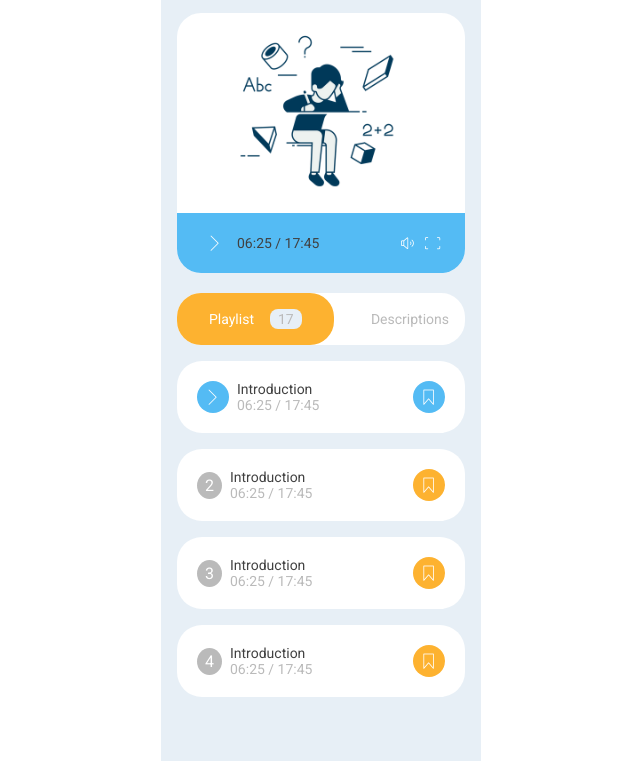
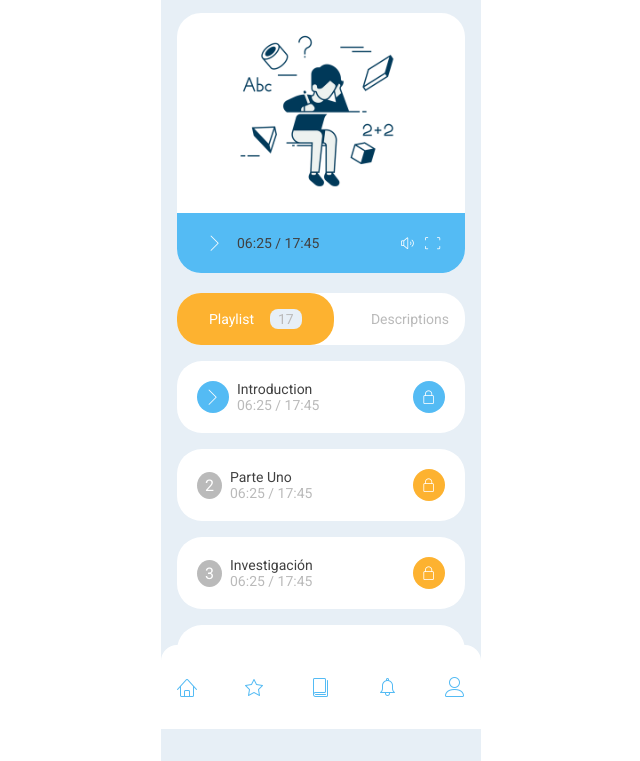
Before and after one commit to juancotera/YachayGoApp, a plain HTML site: page course.html in a window 1280 px wide. Shown: the part 71-832 px from the top of the page, without its empty margins (319-959 px from the left). Drawn offline with Linux system fonts and the light colour scheme; a web font is replaced by a local one.

Commit message:
menu bottom fixed

```diff
--- a/catalog.css
+++ b/catalog.css
@@ -248,3 +248,32 @@ a {
   font-size: 12px;
   color: var(--White)
 }
+
+/*MENU*/
+
+.menu {
+  position: fixed;
+  bottom: 0;
+  background: var(--White);
+  min-width: 320px;
+  border-radius: 16px 16px 0 0;
+}
+
+.menu-container {
+  display: flex;
+  justify-content: space-between;
+  padding: 32px 16px;
+}
+
+.menu-container li {
+  color: var(--LightBlue);
+  font-size: 20px;
+}
+
+.menu-container li:hover {
+  background: var(--LightBlue);
+  color: var(--White);
+  padding: 8px;
+  border-radius: 4px;
+  transition: .5s;
+}
--- a/course.css
+++ b/course.css
@@ -193,6 +193,8 @@ a {
 .cap {
   margin-block: 16px;
   margin-inline: 16px;
+  overflow-y: scroll;
+  max-height: 330px;
 }
 
 .cap-container {
@@ -242,3 +244,32 @@ a {
 .reproduction_details span {
   color: var(--Gray);
 }
+
+/*MENU*/
+
+.menu {
+  position: fixed;
+  bottom: 0;
+  background: var(--White);
+  min-width: 320px;
+  border-radius: 16px 16px 0 0;
+}
+
+.menu-container {
+  display: flex;
+  justify-content: space-between;
+  padding: 32px 16px;
+}
+
+.menu-container li {
+  color: var(--LightBlue);
+  font-size: 20px;
+}
+
+.menu-container li:hover {
+  background: var(--LightBlue);
+  color: var(--White);
+  padding: 8px;
+  border-radius: 4px;
+  transition: .5s;
+}
--- a/course.html
+++ b/course.html
@@ -55,41 +55,62 @@
               <span>06:25 / 17:45</span>
             </div>
           </div>
-          <li href="#" class="b-blue lnr lnr-bookmark"></li>
+          <li href="#" class="b-blue lnr lnr-lock"></li>
         </a>
 
         <a href="#" class="cap-video">
           <div class="reproduction">
             <li class="b-gray">2</li>
             <div class="reproduction_details">
-              <p>introduction</p>
+              <p>parte uno</p>
               <span>06:25 / 17:45</span>
             </div>
           </div>
-          <li href="#" class="b-orange lnr lnr-bookmark"></li>
+          <li href="#" class="b-orange lnr lnr-lock"></li>
         </a>
 
         <a href="#" class="cap-video">
           <div class="reproduction">
             <li class="b-gray">3</li>
             <div class="reproduction_details">
-              <p>introduction</p>
+              <p>investigación</p>
               <span>06:25 / 17:45</span>
             </div>
           </div>
-          <li href="#" class="b-orange lnr lnr-bookmark"></li>
+          <li href="#" class="b-orange lnr lnr-lock"></li>
         </a>
 
         <a href="#" class="cap-video">
           <div class="reproduction">
             <li class="b-gray">4</li>
             <div class="reproduction_details">
-              <p>introduction</p>
+              <p>análisis</p>
               <span>06:25 / 17:45</span>
             </div>
           </div>
-          <li href="#" class="b-orange lnr lnr-bookmark"></li>
+          <li href="#" class="b-orange lnr lnr-lock"></li>
         </a>
+
+        <a href="#" class="cap-video">
+          <div class="reproduction">
+            <li class="b-gray">5</li>
+            <div class="reproduction_details">
+              <p>conceptos</p>
+              <span>06:25 / 17:45</span>
+            </div>
+          </div>
+          <li href="#" class="b-orange lnr lnr-lock"></li>
+        </a>
+      </div>
+    </div>
+
+    <div class="menu">
+      <div class="menu-container">
+        <li class="lnr lnr-home"></li>
+        <li class="lnr lnr-star"></li>
+        <li class="lnr lnr-book"></li>
+        <li class="lnr lnr-alarm"></li>
+        <li class="lnr lnr-user"></li>
       </div>
     </div>
   </div>
```
Also changed, not shown: catalog.html (+10 -0 lines).
